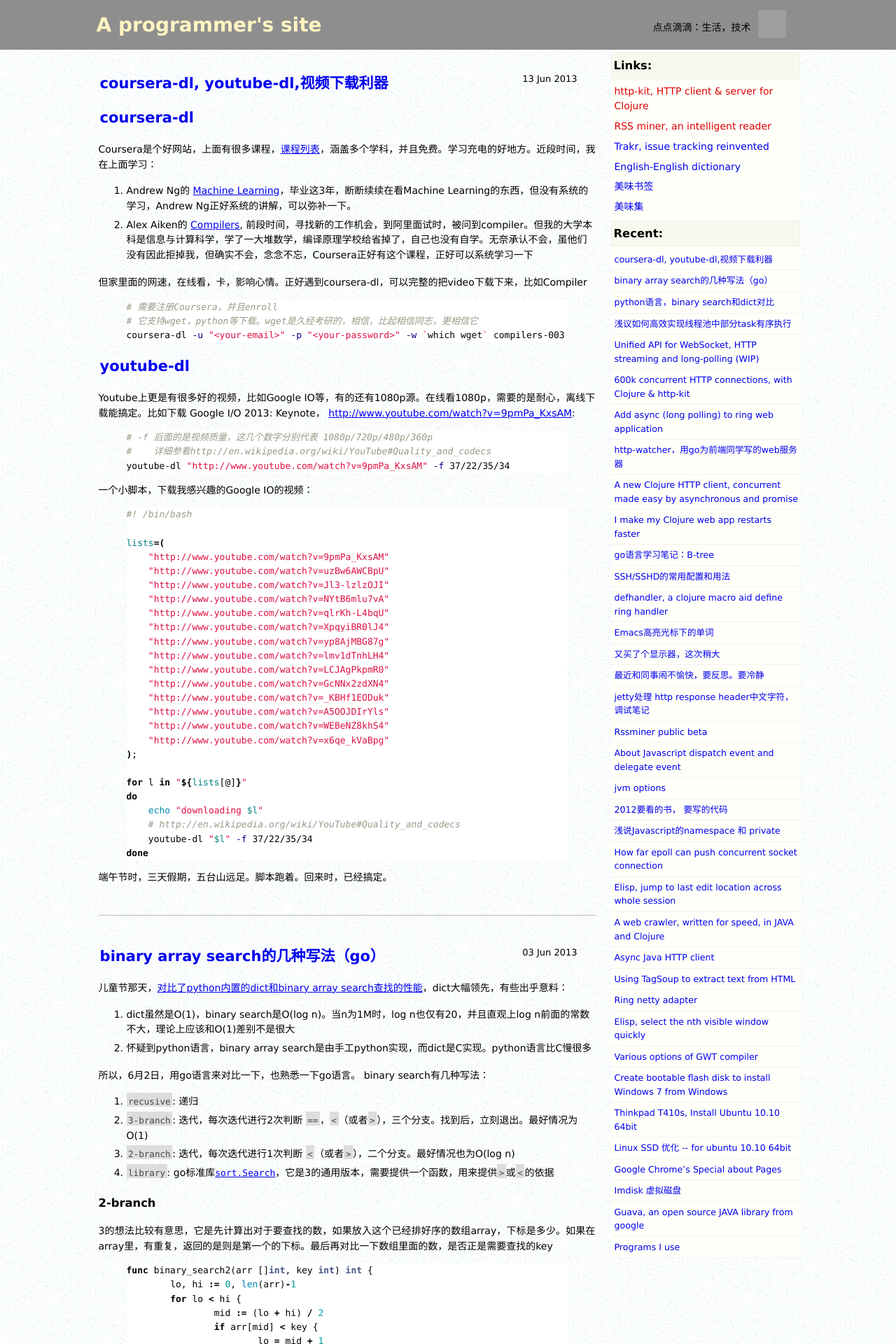
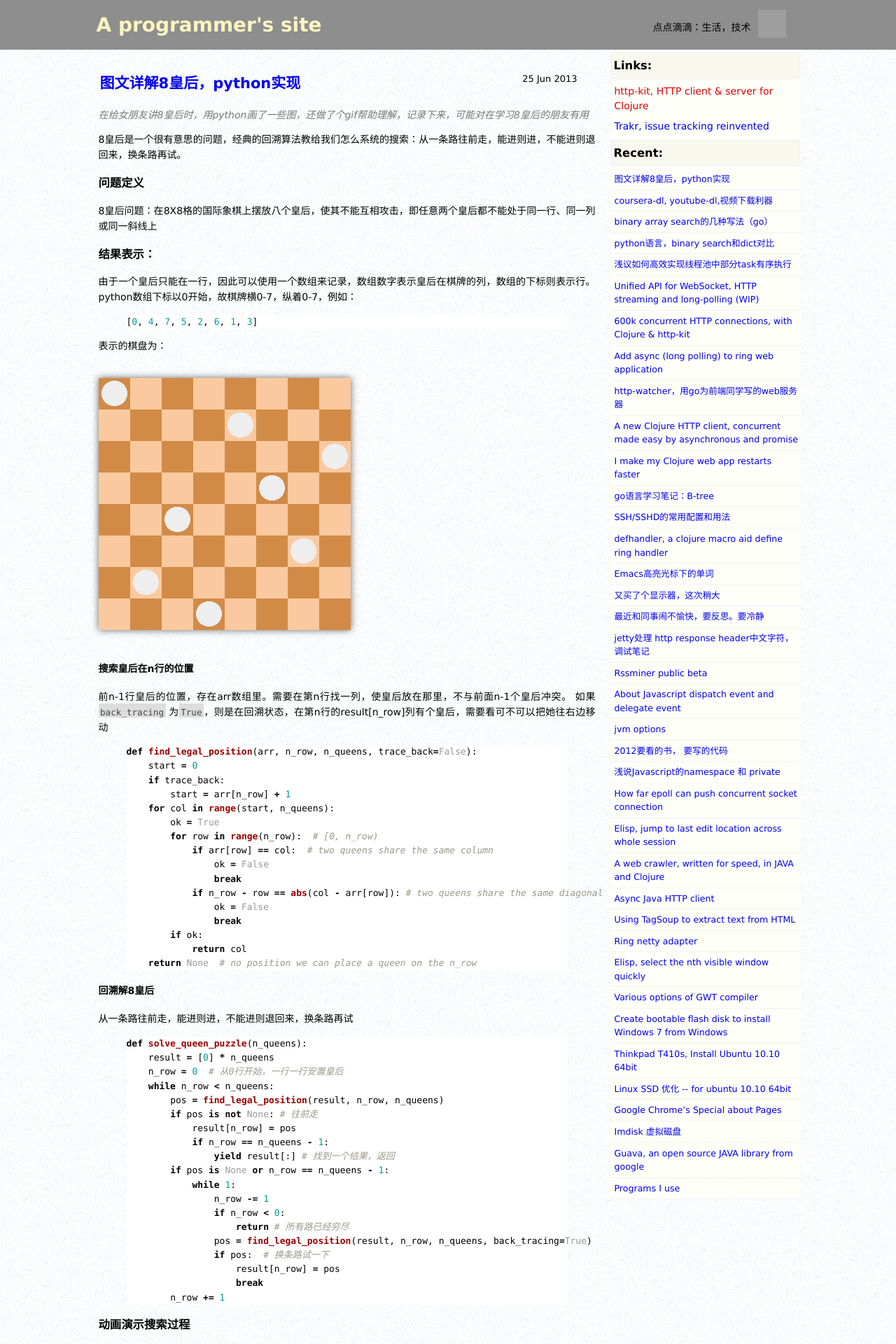
Before and after one commit to shenfeng/shenfeng.github.com, a Jekyll site: the page built from index.html, in a window 1280 px wide. Shown: the top 1920 px of the page at 70% size. Built offline with Jekyll 4.4.1, drawn with Linux system fonts in a browser that asks for light colours; the list of posts is cut into pages by our own code; some of the changed text lies outside the part shown; grey boxes are pictures that could not be loaded.

Commit message:
add eight queen

```diff
--- a/_layouts/default.html
+++ b/_layouts/default.html
@@ -31,26 +31,26 @@
                  title="High performance web server and client for clojure" style="color: #d00">
                 http-kit, HTTP client & server for Clojure</a>
             </li>
-            <li>
-              <a href="http://rssminer.net/" target="_blank"
-                 title="an intelligent rss reader" style="color: #d00">
-                RSS miner, an intelligent reader</a>
-            </li>
+            <!-- <li> -->
+            <!--   <a href="http://rssminer.net/" target="_blank" -->
+            <!--      title="an intelligent rss reader" style="color: #d00"> -->
+            <!--     RSS miner, an intelligent reader</a> -->
+            <!-- </li> -->
             <li><a href="https://trakrapp.com/" target="_blank"
                    title="our proud product, an awesome issue
                           tracking system">
                 Trakr, issue tracking reinvented</a></li>
-            <li>
-              <a href="http://dict.shenfeng.me" target="_blank"
-                 title="a simple and easy to use english-english dictionary">
-                English-English dictionary</a>
-            </li>
-            <li>
-              <a href="http://meiweisq.com">美味书签</a>
-            </li>
-            <li>
-              <a href="http://meiwei.fm">美味集</a>
-            </li>
+            <!-- <li> -->
+            <!--   <a href="http://dict.shenfeng.me" target="_blank" -->
+            <!--      title="a simple and easy to use english-english dictionary"> -->
+            <!--     English-English dictionary</a> -->
+            <!-- </li> -->
+            <!-- <li> -->
+            <!--   <a href="http://meiweisq.com">美味书签</a> -->
+            <!-- </li> -->
+            <!-- <li> -->
+            <!--   <a href="http://meiwei.fm">美味集</a> -->
+            <!-- </li> -->
           </ul>
           <h3>Recent:</h3>
           <ul id="rencents">
--- /dev/null
+++ b/_posts/2013-06-25-solve-eight-queen-puzzle.md
@@ -0,0 +1,84 @@
+---
+author: feng
+date: '2013-6-25 08-21-00'
+layout: post
+status: publish
+desc: 动画演示8皇后的解的搜索过程，python语言实现，回溯算法
+title: 图文详解8皇后，python实现
+categories: ['algorithm', 'python']
+---
+
+*在给女朋友讲8皇后时，用python画了一些图，还做了个gif帮助理解，记录下来，可能对在学习8皇后的朋友有用*
+
+8皇后是一个很有意思的问题，经典的回溯算法教给我们怎么系统的搜索：从一条路往前走，能进则进，不能进则退回来，换条路再试。
+
+### 问题定义
+8皇后问题：在8X8格的国际象棋上摆放八个皇后，使其不能互相攻击，即任意两个皇后都不能处于同一行、同一列或同一斜线上
+
+### 结果表示：
+由于一个皇后只能在一行，因此可以使用一个数组来记录，数组数字表示皇后在棋牌的列，数组的下标则表示行。python数组下标以0开始，故棋牌横0-7，纵着0-7，例如：
+
+{% highlight python %}
+[0, 4, 7, 5, 2, 6, 1, 3]
+{% endhighlight %}
+
+表示的棋盘为：
+
+![sample](/imgs/8queen/sample.png)
+
+#### 搜索皇后在n行的位置
+
+前n-1行皇后的位置，存在arr数组里。需要在第n行找一列，使皇后放在那里，不与前面n-1个皇后冲突。
+如果`back_tracing` 为`True`，则是在回溯状态，在第n行的result[n_row]列有个皇后，需要看可不可以把她往右边移动
+
+{% highlight python %}
+def find_legal_position(arr, n_row, n_queens, trace_back=False):
+    start = 0
+    if trace_back:
+        start = arr[n_row] + 1
+    for col in range(start, n_queens):
+        ok = True
+        for row in range(n_row):  # [0, n_row)
+            if arr[row] == col:  # two queens share the same column
+                ok = False
+                break
+            if n_row - row == abs(col - arr[row]): # two queens share the same diagonal
+                ok = False
+                break
+        if ok:
+            return col
+    return None  # no position we can place a queen on the n_row
+
+{% endhighlight %}
+
+#### 回溯解8皇后
+
+从一条路往前走，能进则进，不能进则退回来，换条路再试
+
+{% highlight python %}
+def solve_queen_puzzle(n_queens):
+    result = [0] * n_queens
+    n_row = 0  # 从0行开始，一行一行安置皇后
+    while n_row < n_queens:
+        pos = find_legal_position(result, n_row, n_queens)
+        if pos is not None: # 往前走
+            result[n_row] = pos
+            if n_row == n_queens - 1:
+                yield result[:] # 找到一个结果，返回
+        if pos is None or n_row == n_queens - 1:
+            while 1:
+                n_row -= 1
+                if n_row < 0:
+                    return # 所有路已经穷尽
+                pos = find_legal_position(result, n_row, n_queens, back_tracing=True)
+                if pos:  # 换条路试一下
+                    result[n_row] = pos
+                    break
+        n_row += 1
+{% endhighlight %}
+
+### 动画演示搜索过程
+
+红色表示无路可走时进行回溯
+
+![sample](/imgs/8queen/all.gif)
--- a/scss/site.scss
+++ b/scss/site.scss
@@ -41,7 +41,7 @@ p code, li > code {
 }
 
 em {
-    color: #b00;
+    color: #777;
 }
 
 #content {
```
Also changed, not shown: _posts/2013-06-18-python-perf-notes.md (added, +15 -0 lines), css/site.css, imgs/8queen/all.gif (added), imgs/8queen/sample.png (added).
